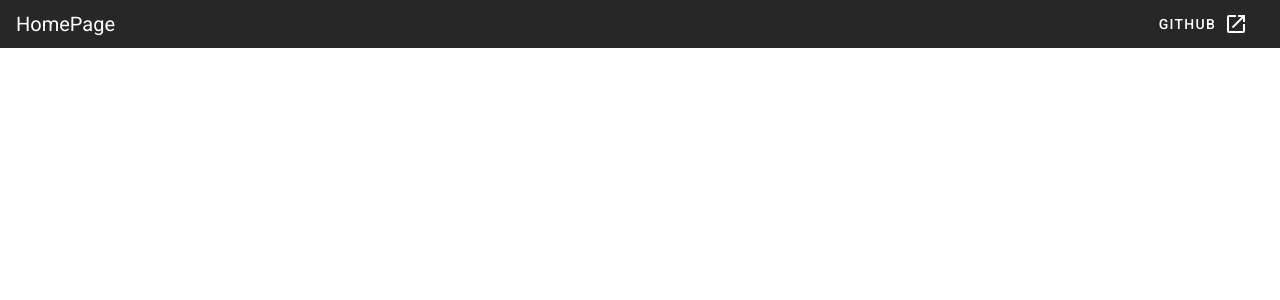
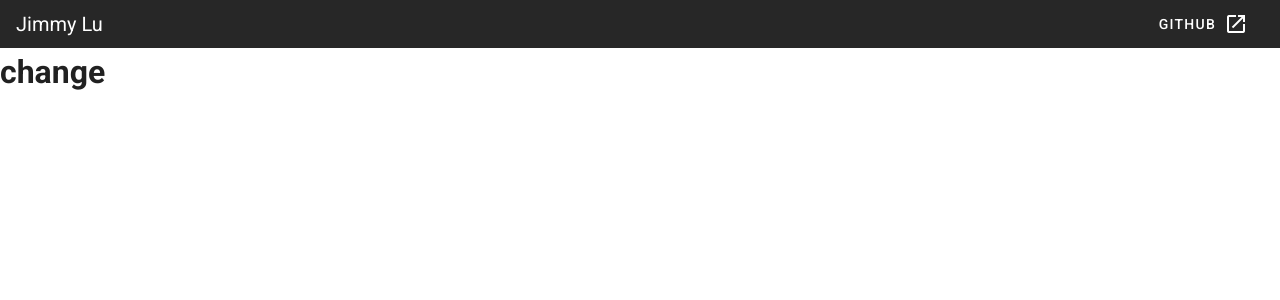
Before and after one commit to Jimmyluluu/PersonalBlog, a Vue app: page / in a window 1280 px wide. Shown: the top 300 px of the page. Built offline with nearby package versions, Linux system fonts and the light colour scheme.

Commit message:
add icon

```diff
--- a/public/index.html
+++ b/public/index.html
@@ -1,10 +1,10 @@
 <!DOCTYPE html>
-<html lang="en">
+<html lang="zh-Hant-TW">
   <head>
     <meta charset="utf-8">
     <meta http-equiv="X-UA-Compatible" content="IE=edge">
     <meta name="viewport" content="width=device-width,initial-scale=1.0">
-    <link rel="icon" href="<%= BASE_URL %>favicon.ico">
+    <link rel="icon" href="<%= BASE_URL %>">
     <title><%= htmlWebpackPlugin.options.title %></title>
     <link rel="stylesheet" href="https://fonts.googleapis.com/css?family=Roboto:100,300,400,500,700,900">
     <link rel="stylesheet" href="https://cdn.jsdelivr.net/npm/@mdi/font@latest/css/materialdesignicons.min.css">
--- a/src/App.vue
+++ b/src/App.vue
@@ -5,7 +5,7 @@
       dense
       dark
     >
-    <v-toolbar-title>HomePage</v-toolbar-title>
+    <v-toolbar-title>Jimmy Lu</v-toolbar-title>
       <v-spacer></v-spacer>
 
       <v-btn
@@ -29,13 +29,8 @@ import HomePage from './components/HomePage';
 
 export default {
   name: 'App',
-
   components: {
     HomePage,
   },
-
-  data: () => ({
-    //
-  }),
 };
 </script>
--- a/src/components/HomePage.vue
+++ b/src/components/HomePage.vue
@@ -1,6 +1,6 @@
 <template>
   <v-app>
-
+    <h1>{{ message }}</h1>
   </v-app>
 </template>
 
@@ -8,7 +8,7 @@
   export default {
     data() {
       return {
-        drawer: true
+        message: "change"
       }
     }
   }
```
Also changed, not shown: 2 other files (tests, documents, lock files or other folders).
